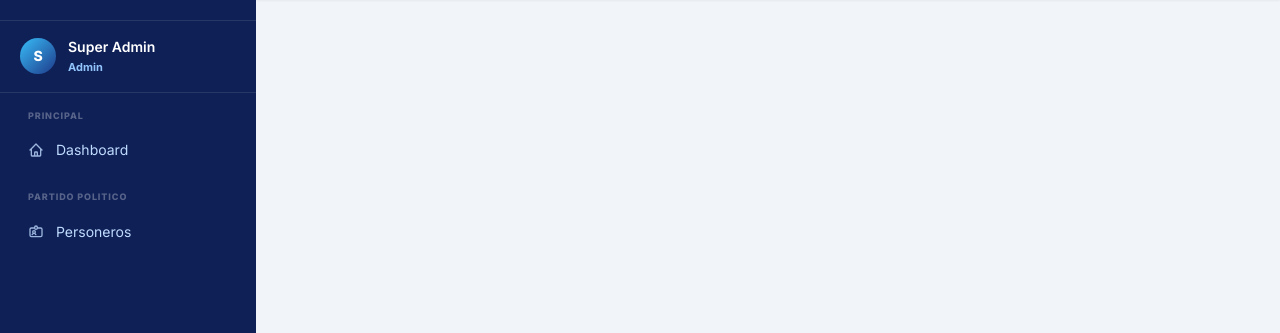
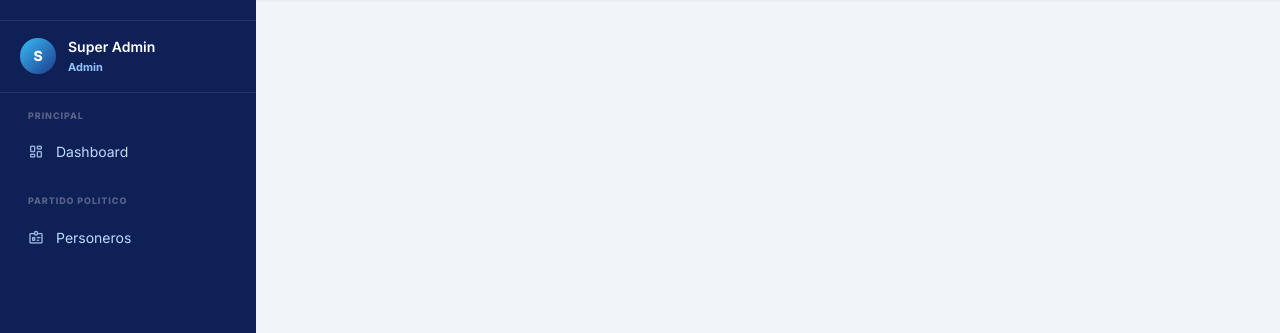
Before and after one commit to perucloud/politic_system, a PHP site: page /admin/layout.php in a window 1280 px wide. Shown: the part 56-389 px from the top of the page. Run offline with PHP 8.4, Linux system fonts and the light colour scheme; a user stored in the database is signed in; data comes from the database, SQL or seed files in the repository; data that the repository does not hold is empty; some libraries are stand-ins or nearby versions.

Commit message:
feat: migrar iconografia a Tabler Icons v3 webfont CDN - reemplaza Heroicons genericos por 24 iconos semanticos (ti-layout-dashboard, ti-user-star, ti-news, ti-shield-check, ti-file-certificate, etc.) - render SVG path cambiado a i.ti class - compatible Alpine.js Co-Authored-By: Claude Sonnet 4.6 <noreply@anthropic.com>

```diff
--- a/admin/layout.php
+++ b/admin/layout.php
@@ -21,84 +21,84 @@ $admin_rol    = get_rol();
 $page_title   = $page_title ?? 'Panel Admin';
 $current      = basename($_SERVER['PHP_SELF']);
 
-// -- Iconos reutilizables -----------------------------------
-$ic_list  = 'M4 6h16M4 10h16M4 14h16M4 18h7';
-$ic_plus  = 'M12 4v16m8-8H4';
-$ic_pdf   = 'M7 21h10a2 2 0 002-2V9.414a1 1 0 00-.293-.707l-5.414-5.414A1 1 0 0012.586 3H7a2 2 0 00-2 2v14a2 2 0 002 2z';
-$ic_excel = 'M3 10h18M3 14h18m-9-4v8m-7 0h14a2 2 0 002-2V8a2 2 0 00-2-2H5a2 2 0 00-2 2v8a2 2 0 002 2z';
-$ic_eye   = 'M15 12a3 3 0 11-6 0 3 3 0 016 0zM2.458 12C3.732 7.943 7.523 5 12 5c4.478 0 8.268 2.943 9.542 7-1.274 4.057-5.064 7-9.542 7-4.477 0-8.268-2.943-9.542-7z';
-$ic_tag   = 'M7 7h.01M7 3h5c.512 0 1.024.195 1.414.586l7 7a2 2 0 010 2.828l-7 7a2 2 0 01-2.828 0l-7-7A1.994 1.994 0 013 12V7a4 4 0 014-4z';
+// -- Iconos reutilizables (Tabler Icons) --------------------
+$ic_list  = 'ti-list';
+$ic_plus  = 'ti-plus';
+$ic_pdf   = 'ti-file-type-pdf';
+$ic_excel = 'ti-file-type-xls';
+$ic_eye   = 'ti-eye';
+$ic_tag   = 'ti-tag';
 
 // -- Menu por secciones con submenus -----------------------
 $secciones = [
   [
     'titulo' => 'PRINCIPAL',
     'items'  => [
-      ['id'=>'dashboard','href'=>'dashboard.php','icon'=>'M3 12l2-2m0 0l7-7 7 7M5 10v10a1 1 0 001 1h3m10-11l2 2m-2-2v10a1 1 0 01-1 1h-3m-6 0a1 1 0 001-1v-4a1 1 0 011-1h2a1 1 0 011 1v4a1 1 0 001 1m-6 0h6','label'=>'Dashboard','rol'=>'editor','modulo'=>null,'solo_rol'=>null,'submenu'=>null],
-      ['id'=>'mi_distrito','href'=>'mi-distrito.php','icon'=>'M3 21h18M6 21V8l6-5 6 5v13M9 21v-6h6v6','label'=>'Mi Distrito','rol'=>'candidato_distrital','modulo'=>null,'solo_rol'=>'candidato_distrital','submenu'=>null],
+      ['id'=>'dashboard','href'=>'dashboard.php','icon'=>'ti-layout-dashboard','label'=>'Dashboard','rol'=>'editor','modulo'=>null,'solo_rol'=>null,'submenu'=>null],
+      ['id'=>'mi_distrito','href'=>'mi-distrito.php','icon'=>'ti-map-pin','label'=>'Mi Distrito','rol'=>'candidato_distrital','modulo'=>null,'solo_rol'=>'candidato_distrital','submenu'=>null],
     ],
   ],
   [
     'titulo' => 'CONTENIDO',
     'items'  => [
-      ['id'=>'candidatos','href'=>'candidatos-distritales.php','icon'=>'M17 20h5v-2a3 3 0 00-5.356-1.857M17 20H7m10 0v-2c0-.656-.126-1.283-.356-1.857M7 20H2v-2a3 3 0 015.356-1.857M7 20v-2c0-.656.126-1.283.356-1.857m0 0a5.002 5.002 0 019.288 0M15 7a3 3 0 11-6 0 3 3 0 016 0z','label'=>'Candidatos','rol'=>'editor','modulo'=>'candidatos_distritales','solo_rol'=>null,
+      ['id'=>'candidatos','href'=>'candidatos-distritales.php','icon'=>'ti-user-star','label'=>'Candidatos','rol'=>'editor','modulo'=>'candidatos_distritales','solo_rol'=>null,
         'submenu'=>[
           ['href'=>'candidatos-distritales.php','label'=>'Ver todos','icon'=>$ic_list],
           ['href'=>'candidato-nuevo.php',       'label'=>'Nuevo Distrito','icon'=>$ic_plus],
         ]
       ],
-      ['id'=>'noticias','href'=>'noticias.php','icon'=>'M19 20H5a2 2 0 01-2-2V6a2 2 0 012-2h10a2 2 0 012 2v1m2 13a2 2 0 01-2-2V7m2 13a2 2 0 002-2V9a2 2 0 00-2-2h-2m-4-3H9M7 16h6M7 12h6m-6 4h6','label'=>'Noticias','rol'=>'editor','modulo'=>'noticias','solo_rol'=>null,
+      ['id'=>'noticias','href'=>'noticias.php','icon'=>'ti-news','label'=>'Noticias','rol'=>'editor','modulo'=>'noticias','solo_rol'=>null,
         'submenu'=>[
           ['href'=>'noticias.php',            'label'=>'Todas las noticias','icon'=>$ic_list],
           ['href'=>'noticia-form.php',         'label'=>'Nueva Noticia',     'icon'=>$ic_plus],
           ['href'=>'categorias-noticias.php',  'label'=>'Categorias',        'icon'=>$ic_tag],
         ]
       ],
-      ['id'=>'actividades','href'=>'actividades.php','icon'=>'M8 7V3m8 4V3m-9 8h10M5 21h14a2 2 0 002-2V7a2 2 0 00-2-2H5a2 2 0 00-2 2v12a2 2 0 002 2z','label'=>'Calendario','rol'=>'editor','modulo'=>'actividades','solo_rol'=>null,
+      ['id'=>'actividades','href'=>'actividades.php','icon'=>'ti-calendar-event','label'=>'Calendario','rol'=>'editor','modulo'=>'actividades','solo_rol'=>null,
         'submenu'=>[
           ['href'=>'actividades.php',     'label'=>'Todas las actividades','icon'=>$ic_list],
           ['href'=>'actividad-form.php',  'label'=>'Nueva Actividad',      'icon'=>$ic_plus],
         ]
       ],
-      ['id'=>'paginas','href'=>'paginas.php','icon'=>'M9 12h6m-6 4h6m2 5H7a2 2 0 01-2-2V5a2 2 0 012-2h5.586a1 1 0 01.707.293l5.414 5.414a1 1 0 01.293.707V19a2 2 0 01-2 2z','label'=>'Paginas','rol'=>'editor','modulo'=>'paginas','solo_rol'=>null,
+      ['id'=>'paginas','href'=>'paginas.php','icon'=>'ti-file-text','label'=>'Paginas','rol'=>'editor','modulo'=>'paginas','solo_rol'=>null,
         'submenu'=>[
           ['href'=>'paginas.php',    'label'=>'Todas las paginas','icon'=>$ic_list],
           ['href'=>'pagina-form.php','label'=>'Nueva Pagina',     'icon'=>$ic_plus],
         ]
       ],
-      ['id'=>'media','href'=>'media.php','icon'=>'M4 16l4.586-4.586a2 2 0 012.828 0L16 16m-2-2l1.586-1.586a2 2 0 012.828 0L20 14m-6-6h.01M6 20h12a2 2 0 002-2V6a2 2 0 00-2-2H6a2 2 0 00-2 2v12a2 2 0 002 2z','label'=>'Archivos y Media','rol'=>'editor','modulo'=>'media','solo_rol'=>null,'submenu'=>null],
+      ['id'=>'media','href'=>'media.php','icon'=>'ti-photo','label'=>'Archivos y Media','rol'=>'editor','modulo'=>'media','solo_rol'=>null,'submenu'=>null],
     ],
   ],
   [
     'titulo' => 'PARTIDO POLITICO',
     'items'  => [
-      ['id'=>'simpatizantes','href'=>'simpatizantes.php','icon'=>'M12 4.354a4 4 0 110 5.292M15 21H3v-1a6 6 0 0112 0v1zm0 0h6v-1a6 6 0 00-9-5.197M13 7a4 4 0 11-8 0 4 4 0 018 0z','label'=>'Simpatizantes','rol'=>'editor','modulo'=>'simpatizantes','solo_rol'=>null,
+      ['id'=>'simpatizantes','href'=>'simpatizantes.php','icon'=>'ti-users-group','label'=>'Simpatizantes','rol'=>'editor','modulo'=>'simpatizantes','solo_rol'=>null,
         'submenu'=>[
           ['href'=>'simpatizantes.php',          'label'=>'Ver registros',  'icon'=>$ic_list],
           ['href'=>'exportar-pdf.php',           'label'=>'Exportar PDF',   'icon'=>$ic_pdf, 'target'=>'_blank'],
           ['href'=>'simpatizantes.php?export=excel','label'=>'Exportar Excel','icon'=>$ic_excel],
         ]
       ],
-      ['id'=>'militantes','href'=>'militantes.php','icon'=>'M9 12l2 2 4-4m5.618-4.016A11.955 11.955 0 0112 2.944a11.955 11.955 0 01-8.618 3.04A12.02 12.02 0 003 9c0 5.591 3.824 10.29 9 11.622 5.176-1.332 9-6.03 9-11.622 0-1.042-.133-2.052-.382-3.016z','label'=>'Militantes','rol'=>'editor','modulo'=>'militantes','solo_rol'=>null,'submenu'=>null],
-      ['id'=>'personeros','href'=>'personeros.php','icon'=>'M10 6H5a2 2 0 00-2 2v9a2 2 0 002 2h14a2 2 0 002-2V8a2 2 0 00-2-2h-5m-4 0V5a2 2 0 114 0v1m-4 0a2 2 0 104 0m-5 8a2 2 0 100-4 2 2 0 000 4zm0 0c1.306 0 2.417.835 2.83 2M9 14a3.001 3.001 0 00-2.83 2','label'=>'Personeros','rol'=>'editor','modulo'=>null,'solo_rol'=>null,'submenu'=>null],
-      ['id'=>'config_plan','href'=>'config-plan.php','icon'=>'M9 12h6m-6 4h6m2 5H7a2 2 0 01-2-2V5a2 2 0 012-2h5.586a1 1 0 01.707.293l5.414 5.414a1 1 0 01.293.707V19a2 2 0 01-2 2z','label'=>'Plan de Gobierno','rol'=>'admin','modulo'=>'configuracion_global','solo_rol'=>null,'submenu'=>null],
-      ['id'=>'material_pub','href'=>'material-publicitario.php','icon'=>'M4 16l4.586-4.586a2 2 0 012.828 0L16 16m-2-2l1.586-1.586a2 2 0 012.828 0L20 14m-6-6h.01M6 20h12a2 2 0 002-2V6a2 2 0 00-2-2H6a2 2 0 00-2 2v12a2 2 0 002 2z','label'=>'Material Publicitario','rol'=>'editor','modulo'=>'material_publicitario','solo_rol'=>null,'submenu'=>null],
+      ['id'=>'militantes','href'=>'militantes.php','icon'=>'ti-shield-check','label'=>'Militantes','rol'=>'editor','modulo'=>'militantes','solo_rol'=>null,'submenu'=>null],
+      ['id'=>'personeros','href'=>'personeros.php','icon'=>'ti-id-badge-2','label'=>'Personeros','rol'=>'editor','modulo'=>null,'solo_rol'=>null,'submenu'=>null],
+      ['id'=>'config_plan','href'=>'config-plan.php','icon'=>'ti-file-certificate','label'=>'Plan de Gobierno','rol'=>'admin','modulo'=>'configuracion_global','solo_rol'=>null,'submenu'=>null],
+      ['id'=>'material_pub','href'=>'material-publicitario.php','icon'=>'ti-photo-scan','label'=>'Material Publicitario','rol'=>'editor','modulo'=>'material_publicitario','solo_rol'=>null,'submenu'=>null],
     ],
   ],
   [
     'titulo' => 'CONFIGURACION',
     'items'  => [
-      ['id'=>'configurar','href'=>'#','icon'=>'M10.325 4.317c.426-1.756 2.924-1.756 3.35 0a1.724 1.724 0 002.573 1.066c1.543-.94 3.31.826 2.37 2.37a1.724 1.724 0 001.065 2.572c1.756.426 1.756 2.924 0 3.35a1.724 1.724 0 00-1.066 2.573c.94 1.543-.826 3.31-2.37 2.37a1.724 1.724 0 00-2.572 1.065c-.426 1.756-2.924 1.756-3.35 0a1.724 1.724 0 00-2.573-1.066c-1.543.94-3.31-.826-2.37-2.37a1.724 1.724 0 00-1.065-2.572c-1.756-.426-1.756-2.924 0-3.35a1.724 1.724 0 001.066-2.573c-.94-1.543.826-3.31 2.37-2.37.996.608 2.296.07 2.572-1.065z M15 12a3 3 0 11-6 0 3 3 0 016 0z','label'=>'Configurar','rol'=>'admin','modulo'=>'configuracion_global','solo_rol'=>null,
+      ['id'=>'configurar','href'=>'#','icon'=>'ti-adjustments-horizontal','label'=>'Configurar','rol'=>'admin','modulo'=>'configuracion_global','solo_rol'=>null,
         'submenu'=>[
-          ['href'=>'menu-manager.php',       'label'=>'Menu Web',          'icon'=>'M4 6h16M4 12h16M4 18h16',                                                                                                                                                                                                                                                                                               'rol'=>'admin',      'modulo'=>'menu_web',              'solo_rol'=>null],
-          ['href'=>'config-pagina.php',       'label'=>'Configurar Pagina', 'icon'=>'M10.325 4.317c.426-1.756 2.924-1.756 3.35 0a1.724 1.724 0 002.573 1.066c1.543-.94 3.31.826 2.37 2.37a1.724 1.724 0 001.065 2.572c1.756.426 1.756 2.924 0 3.35a1.724 1.724 0 00-1.066 2.573c.94 1.543-.826 3.31-2.37 2.37a1.724 1.724 0 00-2.572 1.065c-.426 1.756-2.924 1.756-3.35 0a1.724 1.724 0 00-2.573-1.066c-1.543.94-3.31-.826-2.37-2.37a1.724 1.724 0 00-1.065-2.572c-1.756-.426-1.756-2.924 0-3.35a1.724 1.724 0 001.066-2.573c-.94-1.543.826-3.31 2.37-2.37.996.608 2.296.07 2.572-1.065z M15 12a3 3 0 11-6 0 3 3 0 016 0z', 'rol'=>'admin',      'modulo'=>'configuracion_global',  'solo_rol'=>null],
-          ['href'=>'config-index.php',        'label'=>'Configurar Index',  'icon'=>'M3 4a1 1 0 011-1h16a1 1 0 011 1v5H3V4zm0 7h8v10H4a1 1 0 01-1-1v-9zm10 10V11h8v9a1 1 0 01-1 1h-7z',                                                                                                                                                                                                                    'rol'=>'admin',      'modulo'=>'configuracion_global',  'solo_rol'=>null],
-          ['href'=>'seo.php',                 'label'=>'SEO por Pagina',    'icon'=>'M21 21l-6-6m2-5a7 7 0 11-14 0 7 7 0 0114 0z',                                                                                                                                                                                                                                                                           'rol'=>'admin',      'modulo'=>'seo',                   'solo_rol'=>null],
-          ['href'=>'tools/migrate-webp.php',  'label'=>'Migrar a WebP',     'icon'=>'M4 16l4.586-4.586a2 2 0 012.828 0L16 16m-2-2l1.586-1.586a2 2 0 012.828 0L20 14m-6-6h.01M6 20h12a2 2 0 002-2V6a2 2 0 00-2-2H6a2 2 0 00-2 2v12a2 2 0 002 2z',                                                                                                                                                          'rol'=>'admin',      'modulo'=>'configuracion_global',  'solo_rol'=>null],
-          ['href'=>'auditoria.php',           'label'=>'Auditoria',         'icon'=>'M9 5H7a2 2 0 00-2 2v12a2 2 0 002 2h10a2 2 0 002-2V7a2 2 0 00-2-2h-2M9 5a2 2 0 002 2h2a2 2 0 002-2M9 5a2 2 0 012-2h2a2 2 0 012 2m-3 7h3m-3 4h3m-6-4h.01M9 16h.01',                                                                                                                                                    'rol'=>'admin',      'modulo'=>'auditoria',             'solo_rol'=>null],
-          ['href'=>'usuarios.php',            'label'=>'Usuarios',          'icon'=>'M12 4.354a4 4 0 110 5.292M15 21H3v-1a6 6 0 0112 0v1zm0 0h6v-1a6 6 0 00-9-5.197M13 7a4 4 0 11-8 0 4 4 0 018 0z',                                                                                                                                                                                                      'rol'=>'superadmin', 'modulo'=>'usuarios',             'solo_rol'=>null],
-          ['href'=>'editores.php',            'label'=>'Gestionar Editores','icon'=>'M18 9v3m0 0v3m0-3h3m-3 0h-3m-2-5a4 4 0 11-8 0 4 4 0 018 0zM3 20a6 6 0 0112 0v1H3v-1z',                                                                                                                                                                                                                               'rol'=>'admin',      'modulo'=>'usuarios',              'solo_rol'=>'admin'],
-          ['href'=>'backup.php',              'label'=>'Backup',            'icon'=>'M7 16a4 4 0 01-.88-7.903A5 5 0 1115.9 6L16 6a5 5 0 011 9.9M9 19l3 3m0 0l3-3m-3 3V10',                                                                                                                                                                                                                                            'rol'=>'admin',      'modulo'=>'configuracion_global',  'solo_rol'=>null],
+          ['href'=>'menu-manager.php',       'label'=>'Menu Web',          'icon'=>'ti-sitemap',                  'rol'=>'admin',      'modulo'=>'menu_web',             'solo_rol'=>null],
+          ['href'=>'config-pagina.php',      'label'=>'Configurar Pagina', 'icon'=>'ti-settings-2',               'rol'=>'admin',      'modulo'=>'configuracion_global', 'solo_rol'=>null],
+          ['href'=>'config-index.php',       'label'=>'Configurar Index',  'icon'=>'ti-layout',                   'rol'=>'admin',      'modulo'=>'configuracion_global', 'solo_rol'=>null],
+          ['href'=>'seo.php',                'label'=>'SEO por Pagina',    'icon'=>'ti-search',                   'rol'=>'admin',      'modulo'=>'seo',                  'solo_rol'=>null],
+          ['href'=>'tools/migrate-webp.php', 'label'=>'Migrar a WebP',     'icon'=>'ti-photo-bolt',               'rol'=>'admin',      'modulo'=>'configuracion_global', 'solo_rol'=>null],
+          ['href'=>'auditoria.php',          'label'=>'Auditoria',         'icon'=>'ti-activity',                 'rol'=>'admin',      'modulo'=>'auditoria',            'solo_rol'=>null],
+          ['href'=>'usuarios.php',           'label'=>'Usuarios',          'icon'=>'ti-users',                    'rol'=>'superadmin', 'modulo'=>'usuarios',             'solo_rol'=>null],
+          ['href'=>'editores.php',           'label'=>'Gestionar Editores','icon'=>'ti-user-plus',                'rol'=>'admin',      'modulo'=>'usuarios',             'solo_rol'=>'admin'],
+          ['href'=>'backup.php',             'label'=>'Backup',            'icon'=>'ti-cloud-upload',             'rol'=>'admin',      'modulo'=>'configuracion_global', 'solo_rol'=>null],
         ]
       ],
     ],
@@ -158,6 +158,7 @@ $flyout_json = json_encode($flyout_data, JSON_HEX_TAG | JSON_UNESCAPED_UNICODE);
   ?>
   <link rel="icon" href="<?= htmlspecialchars($favicon_href) ?>">
   <link rel="apple-touch-icon" href="<?= htmlspecialchars($favicon_href) ?>">
+  <link rel="stylesheet" href="https://cdn.jsdelivr.net/npm/@tabler/icons-webfont@3.x/dist/tabler-icons.min.css">
   <script src="https://cdn.tailwindcss.com"></script>
   <script>tailwind.config={theme:{extend:{colors:{primary:'#1E3A8A',secondary:'#38BDF8',accent:'#FACC15'}}}}</script>
   <script defer src="https://unpkg.com/alpinejs@3.x.x/dist/cdn.min.js"></script>
@@ -359,10 +360,7 @@ $flyout_json = json_encode($flyout_data, JSON_HEX_TAG | JSON_UNESCAPED_UNICODE);
                  class="nav-item flex items-center gap-3 px-4 py-2.5 rounded-xl text-sm
                         text-blue-200 hover:text-white group
                         <?= $is_active ? 'nav-active' : '' ?>">
-                <svg class="w-4 h-4 flex-shrink-0 opacity-80 group-hover:opacity-100"
-                     fill="none" viewBox="0 0 24 24" stroke="currentColor" stroke-width="2">
-                  <path stroke-linecap="round" stroke-linejoin="round" d="<?= $item['icon'] ?>"/>
-                </svg>
+                <i class="ti <?= htmlspecialchars($item['icon']) ?> text-base flex-shrink-0 opacity-80 group-hover:opacity-100 transition-opacity"></i>
                 <span class="truncate flex-1"><?= $item['label'] ?></span>
                 <?php if ($has_sub): ?>
                 <svg class="w-3 h-3 flex-shrink-0 opacity-40 group-hover:opacity-80 transition-all"
@@ -473,9 +471,7 @@ $flyout_json = json_encode($flyout_data, JSON_HEX_TAG | JSON_UNESCAPED_UNICODE);
       <!-- Header del flyout -->
       <div class="px-4 py-3 bg-gradient-to-r from-[#0F2057] to-[#1E3A8A] flex items-center gap-2.5">
         <template x-if="currentSub">
-          <svg class="w-4 h-4 text-[#FACC15] flex-shrink-0" fill="none" viewBox="0 0 24 24" stroke="currentColor" stroke-width="2">
-            <path stroke-linecap="round" stroke-linejoin="round" :d="currentSub?.icon ?? ''"/>
-          </svg>
+          <i :class="'ti ' + (currentSub?.icon ?? '') + ' text-base text-[#FACC15] flex-shrink-0'"></i>
         </template>
         <span class="text-white font-black text-sm" x-text="currentSub?.title ?? ''"></span>
       </div>
@@ -487,10 +483,7 @@ $flyout_json = json_encode($flyout_data, JSON_HEX_TAG | JSON_UNESCAPED_UNICODE);
              :target="sub.target ?? '_self'"
              class="flex items-center gap-3 mx-2 px-3 py-2.5 text-sm text-gray-600 font-medium rounded-xl
                     hover:bg-[#1E3A8A] hover:text-white hover:scale-[1.02] transition-all duration-150 group">
-            <svg class="w-3.5 h-3.5 flex-shrink-0 text-gray-400 group-hover:text-[#FACC15] transition-colors"
-                 fill="none" viewBox="0 0 24 24" stroke="currentColor" stroke-width="2">
-              <path stroke-linecap="round" stroke-linejoin="round" :d="sub.icon"/>
-            </svg>
+            <i :class="'ti ' + sub.icon + ' text-sm flex-shrink-0 text-gray-400 group-hover:text-[#FACC15] transition-colors'"></i>
             <span x-text="sub.label"></span>
           </a>
         </template>
```
